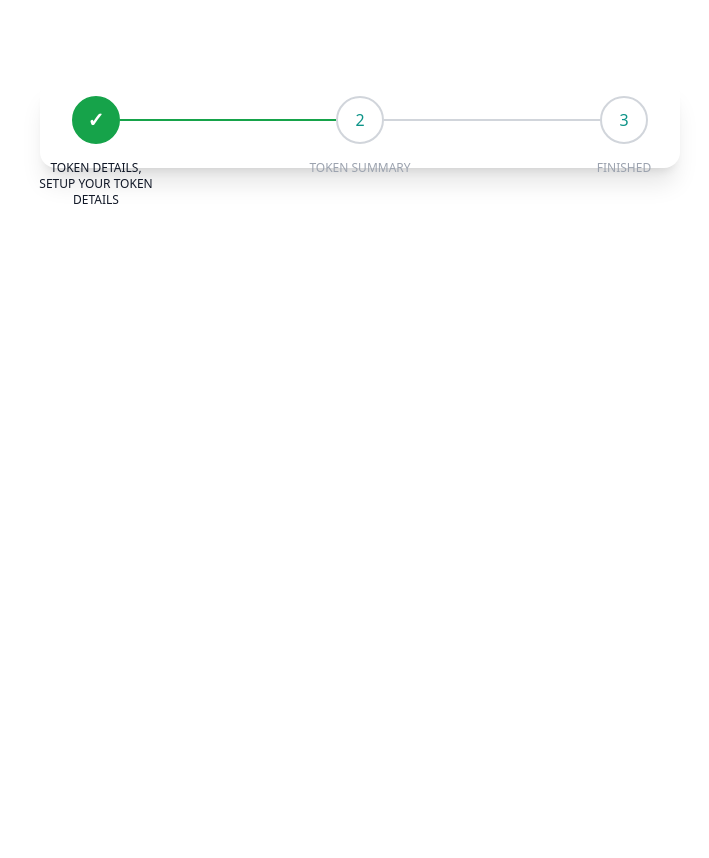
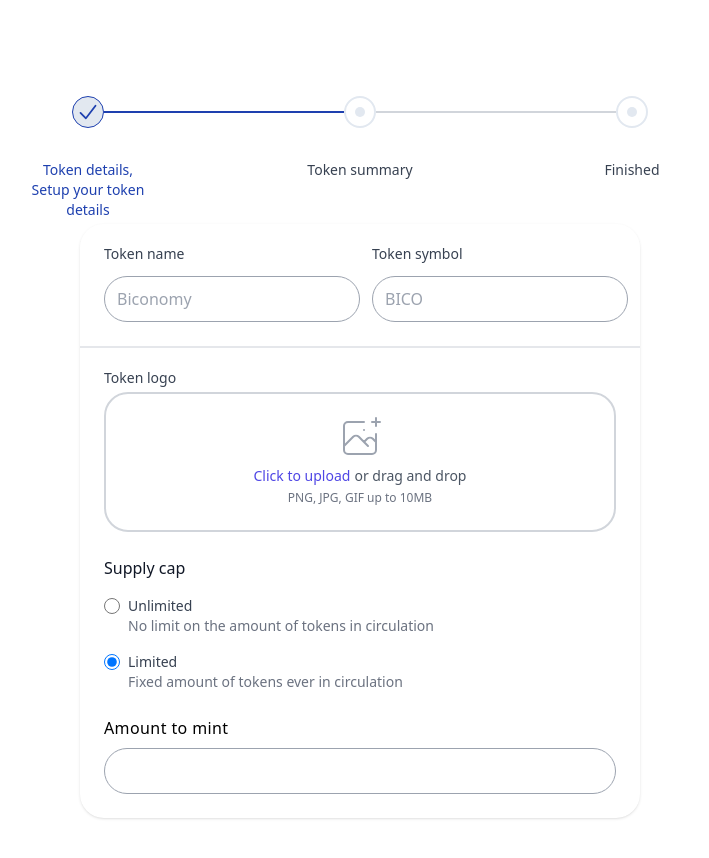
Before and after one commit to izuchukwu-eric/minting-stepper, a Next.js app: page / in a window 1280 px wide. Shown: the top 858 px of the page, without its empty margins (280-989 px from the left). Before the commit the page ends 800 px from the top, so only its background shows below. Built offline with nearby package versions, Linux system fonts and the light colour scheme.

Commit message:
new commit

```diff
--- a/components/Stepper.tsx
+++ b/components/Stepper.tsx
@@ -66,28 +66,33 @@
         const current = updateStep(currentStep - 1, stepRef.current);
         setNewStep(current)
     }, [steps, currentStep])
+    console.log(newStep)
 
     const displaySteps = newStep.map((step: any, index: number) => {
         return (
             <div key={index} className={
                 index !== newStep.length - 1 ? 'w-full flex items-center' : "flex items-center"}>
                 <div className='relative flex flex-col items-center text-teal-600'>
-                    <div className={`rounded-full transition duration-500 ease-in-out border-2 border-gray-300 h-12 w-12 flex items-center justify-center py-3
-                        ${step.selected ? "bg-green-600 text-white font-bold border border-green-600" : ""}`
+                    <div className={`rounded-full transition duration-500 ease-in-out h-8 w-8 flex items-center justify-center py-3
+                        ${step.selected ? "bg-slate-200 font-bold border border-blue-800" : ""}`
                     }>
-                        {/**display numbers */}
+                        {/**display steps*/}
                         {step.completed ? (
-                            <span className='text-white font-bold text-xl'>&#10003;</span>
+                            <svg className="h-6 w-6 text-blue-800" xmlns="http://www.w3.org/2000/svg" viewBox="0 0 20 20" fill="currentColor" aria-hidden="true">
+                                <path fill-rule="evenodd" d="M16.704 4.153a.75.75 0 01.143 1.052l-8 10.5a.75.75 0 01-1.127.075l-4.5-4.5a.75.75 0 011.06-1.06l3.894 3.893 7.48-9.817a.75.75 0 011.05-.143z" clip-rule="evenodd" />
+                            </svg>
                         ) : (
-                            index + 1
+                            <a href="#" className="relative flex h-8 w-8 items-center justify-center rounded-full border-2 border-slate-200 bg-white" aria-current="step">
+                                <span className="h-2.5 w-2.5 rounded-full bg-slate-200" aria-hidden="true"></span>
+                            </a>
                         )}
                     </div>
-                    <div className={`absolute top-0 text-center mt-16 w-32 text-xs font-medium uppercase ${step.highlighted ? "text-gray-900" : "text-gray-400"}`}>
+                    <div className={`absolute top-0 text-center mt-16 w-32 text-sm font-medium  ${step.highlighted ? "text-blue-800" : "text-gray-700"}`}>
                         {/**display description */}
                         {step.description}
                     </div>
                 </div>
-                <div className={`flex-auto border-t-2 transition duration-500 ease-in-out ${step.completed ? "border-green-600" : "border-gray-300"} `}>
+                <div className={`flex-auto border-t-2 transition duration-500 ease-in-out ${step.completed ? "border-blue-800" : "border-gray-300"} `}>
                     {/**display line */}
                 </div>
             </div>
--- a/components/steps/Details.tsx
+++ b/components/steps/Details.tsx
@@ -2,7 +2,79 @@
 
 const Details = () => {
   return (
-    <div>Details</div>
+    <div className="mt-5 md:col-span-2 md:mt-0">
+      <form action="#" method="POST">
+        <div className="overflow-hidden max-w-xl max-h-2xl shadow rounded-3xl sm:rounded-3xl">
+
+          <div className="bg-white px-4 py-5 sm:p-6 sm:border-b sm:border-gray-200 sm:pt-5">
+            <div className="grid grid-cols-6 gap-6">
+              <div className="col-span-6 sm:col-span-3">
+                <label className="block text-sm font-medium text-gray-700 mb-3">Token name</label>
+                <input className="block w-full md:w-64 bg-white text-gray-900 font-medium border border-gray-400 rounded-full py-3 px-3 leading-tight focus:outline-none" placeholder='Biconomy' type='text' required />
+              </div>
+
+              <div className="col-span-6 sm:col-span-3">
+                <label className="block text-sm font-medium text-gray-700 mb-3">Token symbol</label>
+                <input className="block w-full md:w-64 bg-white text-gray-900 font-medium border border-gray-400 rounded-full py-3 px-3 leading-tight focus:outline-none" type='text' placeholder='BICO' required />
+              </div>
+            </div>
+          </div>
+
+          <div className="sm:grid sm:grid-cols-3 sm:items-center sm:gap-4 sm:border-t sm:border-gray-200 sm:pt-5">
+            <div className="sm:col-span-6 mx-6">
+              <label className="block text-sm font-medium text-gray-700">Token logo</label>
+              <div className="mt-1 flex justify-center rounded-3xl  border-2 border-gray-300 px-6 pt-5 pb-6">
+                <div className="space-y-1 text-center">
+                  <svg className="mx-auto h-12 w-12 text-gray-400" stroke="currentColor" fill="none" viewBox="0 0 48 48" aria-hidden="true">
+                    <path d="M28 8H12a4 4 0 00-4 4v20m32-12v8m0 0v8a4 4 0 01-4 4H12a4 4 0 01-4-4v-4m32-4l-3.172-3.172a4 4 0 00-5.656 0L28 28M8 32l9.172-9.172a4 4 0 015.656 0L28 28m0 0l4 4m4-24h8m-4-4v8m-12 4h.02" stroke-width="2" stroke-linecap="round" stroke-linejoin="round" />
+                  </svg>
+                  <div className="flex text-sm text-gray-600">
+                    <label className="relative cursor-pointer bg-white font-medium text-indigo-600 focus-within:outline-none focus-within:ring-2 focus-within:ring-indigo-500 focus-within:ring-offset-2 hover:text-indigo-500">
+                      <span>Click to upload</span>
+                      {/* <input id="file-upload" name="file-upload" type="file" /> */}
+                    </label>
+                    <p className="pl-1">or drag and drop</p>
+                  </div>
+                  <p className="text-xs text-gray-500">PNG, JPG, GIF up to 10MB</p>
+                </div>
+              </div>
+            </div>
+          </div>
+
+          <div className='p-6'>
+            <label className="text-base font-medium text-gray-900">Supply cap</label>
+            <fieldset className="mt-4">
+              <div className="space-y-4">
+                <div className='relative flex flex-col items-start'>
+                  <div className="flex items-center">
+                    <input id="email" name="notification-method" type="radio" checked className="h-4 w-4 border-gray-300  text-orange-500	 focus:ring-orange-500" />
+                    <label className="ml-2 block text-sm font-medium text-gray-700">Unlimited</label>
+                  </div>
+                  <div className="ml-3 text-sm">
+                    <p className="text-gray-500 text-sm ml-3">No limit on the amount of tokens in circulation</p>
+                  </div>
+                </div>
+
+                <div className='relative flex flex-col items-start'>
+                  <div className="flex items-center">
+                    <input id="email" name="notification-method" type="radio" checked className="h-4 w-4 border-gray-300  text-orange-500	 focus:ring-orange-500" />
+                    <label className="ml-2 block text-sm font-medium text-gray-700">Limited</label>
+                  </div>
+                  <div className="ml-3 text-sm">
+                    <p className="text-gray-500 text-sm ml-3">Fixed amount of tokens ever in circulation</p>
+                  </div>
+                </div>
+              </div>
+            </fieldset>
+          </div>
+
+          <div className="mb-6 mx-6">
+            <label className="block tracking-wide text-black text-base font-normal mb-2">Amount to mint</label>
+            <input className="appearance-none block w-full bg-white text-gray-900 font-medium border border-gray-400 rounded-full py-3 px-3 leading-tight focus:outline-none" type='email' required />
+          </div>
+        </div>
+      </form>
+    </div>
   )
 }
 
--- /dev/null
+++ b/context/StepperContext.tsx
@@ -0,0 +1,10 @@
+import { createContext } from 'react'
+
+interface AppContextType {
+    userData: any;
+    setUserData: any;
+    finalData: any;
+    setFinalData: any;
+}
+
+export const StepperContext = createContext({} as AppContextType)
--- a/pages/index.tsx
+++ b/pages/index.tsx
@@ -4,10 +4,14 @@
 import Details from '../components/steps/Details'
 import Finished from '../components/steps/Finished'
 import Summary from '../components/steps/Summary'
+import { StepperContext } from '../context/StepperContext'
+
 
 
 const Home: NextPage = () => {
   const [currentStep, setCurrentStep] = useState(1);
+  const [userData, setUserData] = useState<string>("");
+  const [finalData, setFinalData] = useState<string[]>([]);
 
 
   const steps = [
@@ -29,7 +33,7 @@
   }
 
   return (
-    <div className="md:w-1/2 mx-auto shadow-xl rounded-2xl pb-2 bg-white">
+    <div className="md:w-1/2 mx-auto pb-2 bg-white">
 
       <div className='container horizontal mt-20'>
         {/**Stepper */}
@@ -39,6 +43,11 @@
         />
 
         {/**Display components */}
+        <div className='my-10 p-10'>
+          <StepperContext.Provider value={{ userData, setUserData, finalData, setFinalData}}>
+            {displayStep(currentStep)}
+          </StepperContext.Provider>
+        </div>
 
       </div>
 
```
